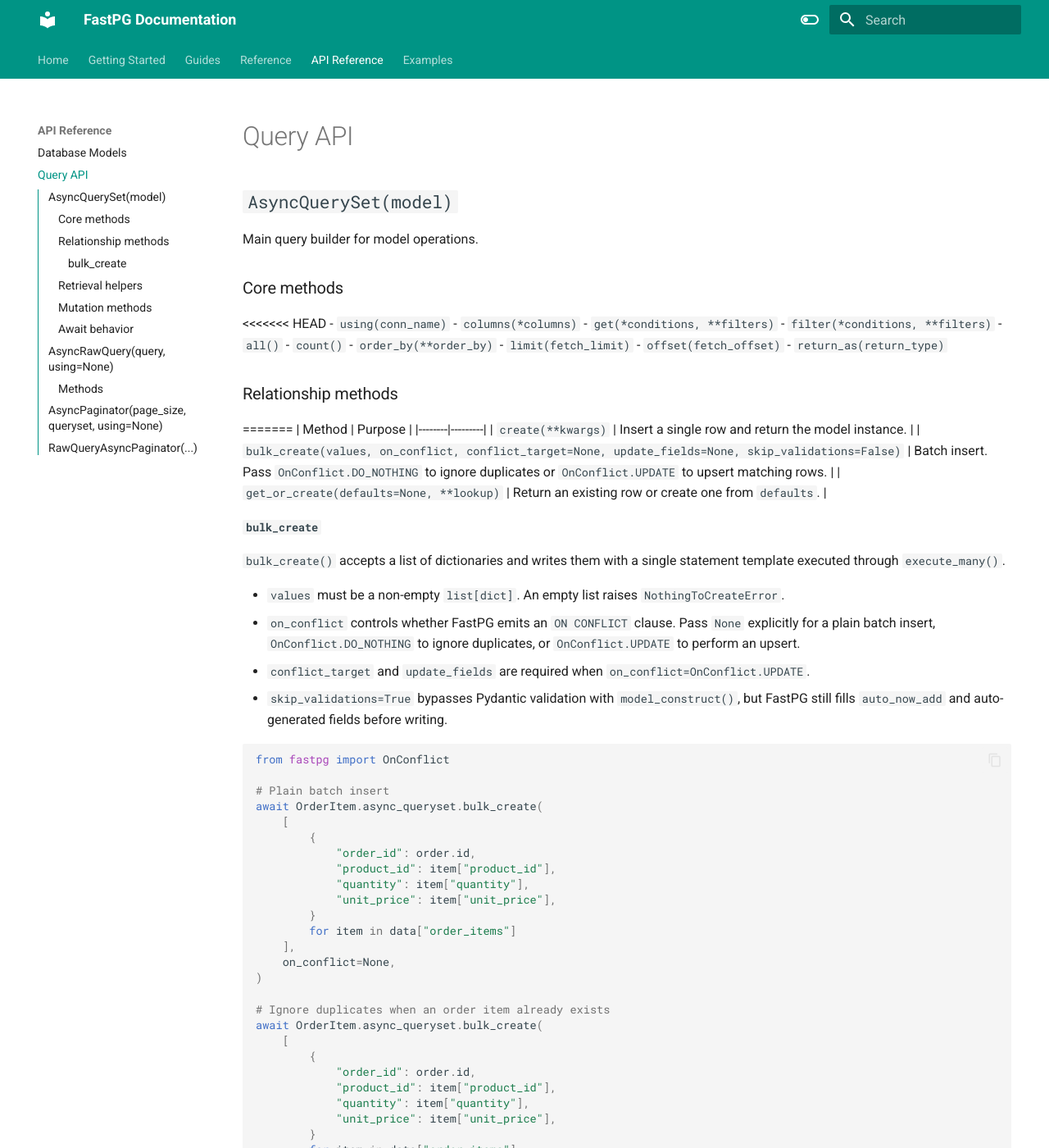
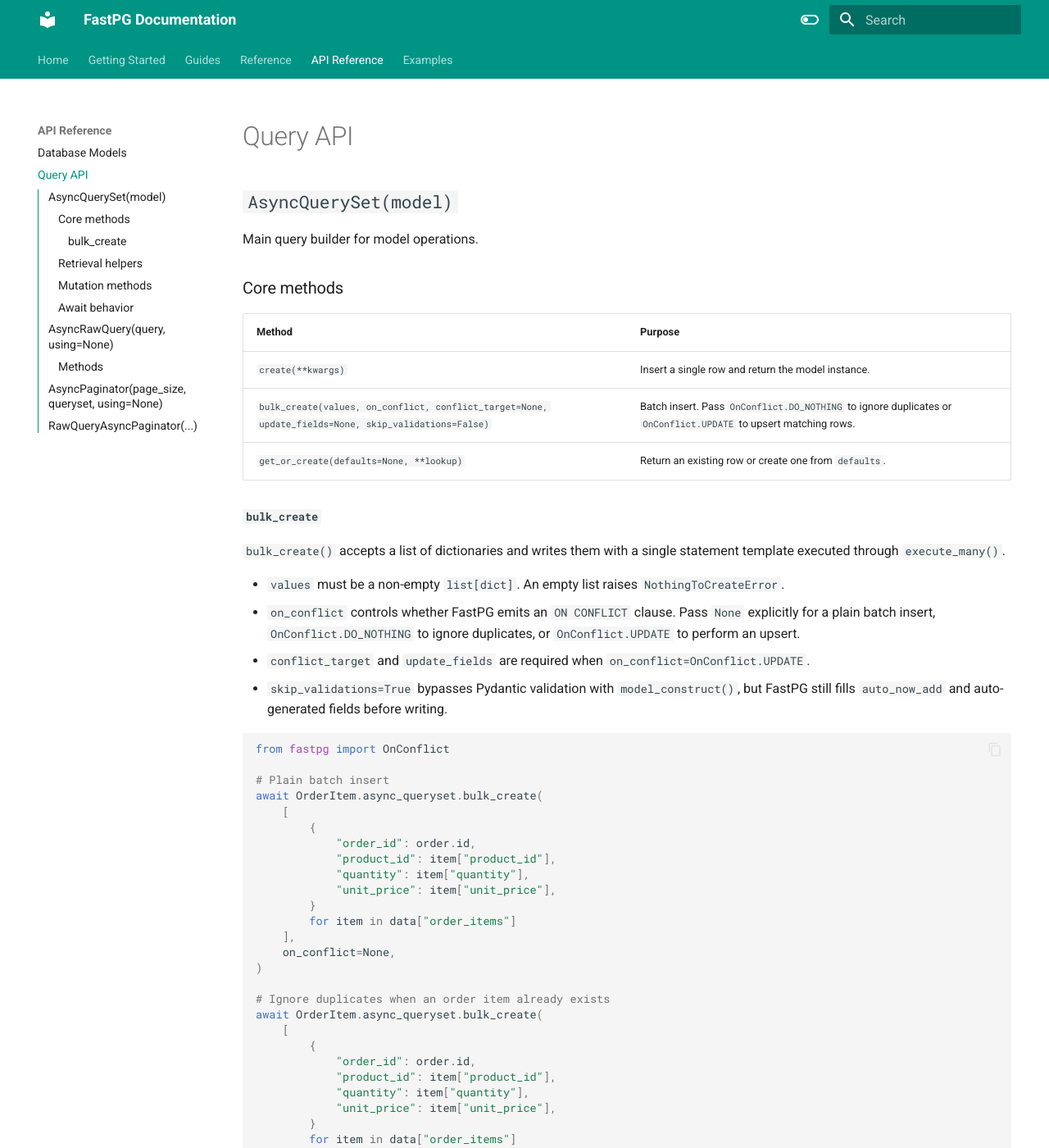
Before and after one commit to bepragma-ai/fastpg, an MkDocs documentation site: the page built from docs/api/queries.md, in a window 1280 px wide and 1400 px high. Shown: the whole window at 82% size. Built offline with MkDocs 1.6.1 and Material for MkDocs 9.7.7, drawn with Linux system fonts in a browser that asks for light colours.

Commit message:
Minor fixes

```diff
--- a/docs/api/queries.md
+++ b/docs/api/queries.md
@@ -6,20 +6,6 @@
 
 ### Core methods
 
-<<<<<<< HEAD
-- `using(conn_name)`
-- `columns(*columns)`
-- `get(*conditions, **filters)`
-- `filter(*conditions, **filters)`
-- `all()`
-- `count()`
-- `order_by(**order_by)`
-- `limit(fetch_limit)`
-- `offset(fetch_offset)`
-- `return_as(return_type)`
-
-### Relationship methods
-=======
 | Method | Purpose |
 |--------|---------|
 | `create(**kwargs)` | Insert a single row and return the model instance. |
```
Also changed, not shown: other parts of docs/api/queries.md (+0 -1 lines).
